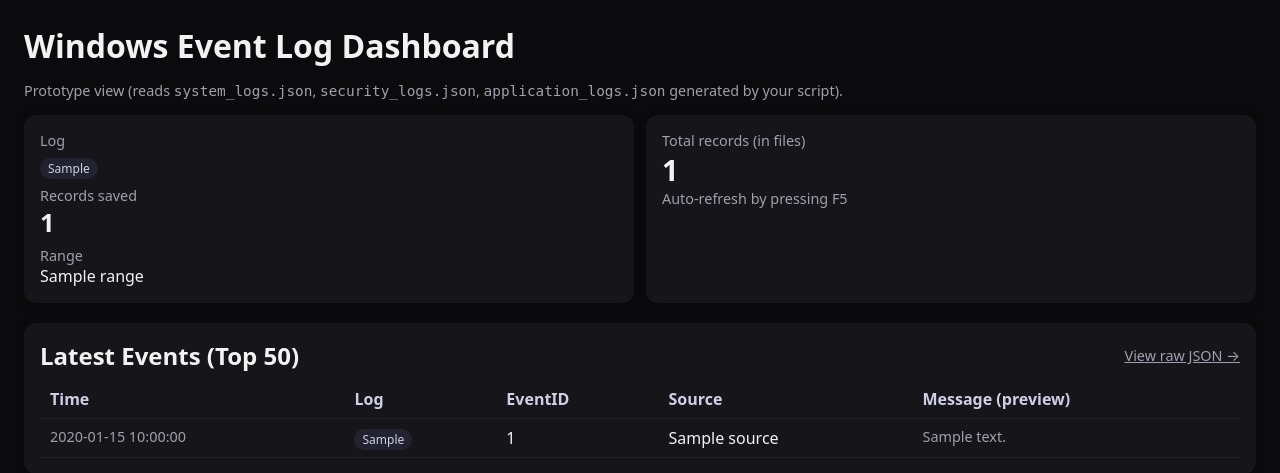
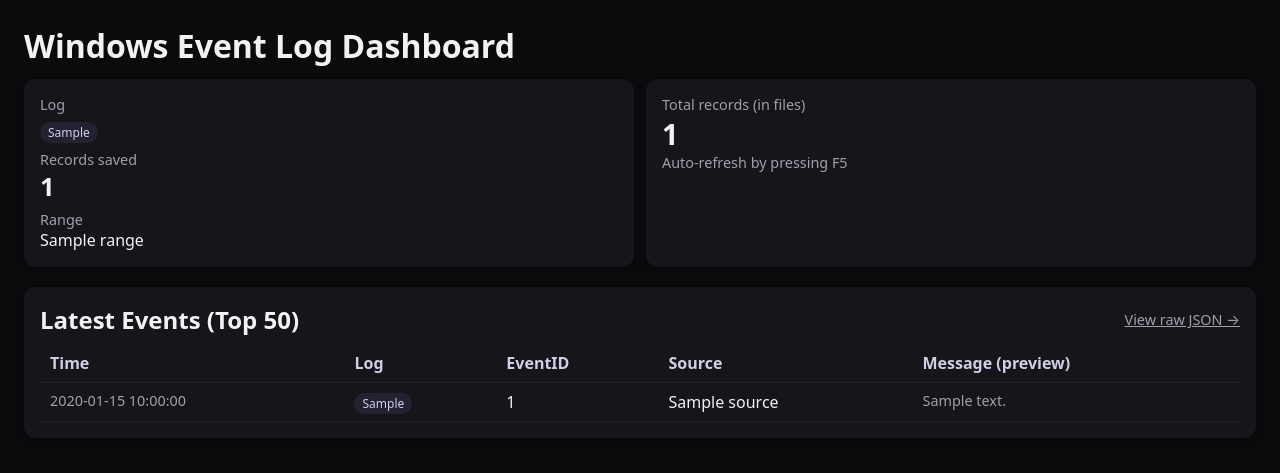
Before and after one commit to Aditya3650/COMP8800-project-term1, a FastAPI app: template src/dashboard/templates/dashboard.html in a window 1280 px wide. Shown: the top 473 px of the page. Run offline with FastAPI, Linux system fonts and the light colour scheme; the template is opened without the code that fills it: most values are stand-ins (such as "Sample title", 1, 10 or a date in 2020).

Commit message:
Changes and additions made for prototype phase

```diff
--- a/src/dashboard/templates/dashboard.html
+++ b/src/dashboard/templates/dashboard.html
@@ -18,7 +18,6 @@
 </head>
 <body>
   <h1>Windows Event Log Dashboard</h1>
-  <p class="muted">Prototype view (reads <code>system_logs.json</code>, <code>security_logs.json</code>, <code>application_logs.json</code> generated by your script).</p>
 
   <div class="grid">
     {% for s in stats %}
```
Also changed, not shown: README.md (added), events.db.
